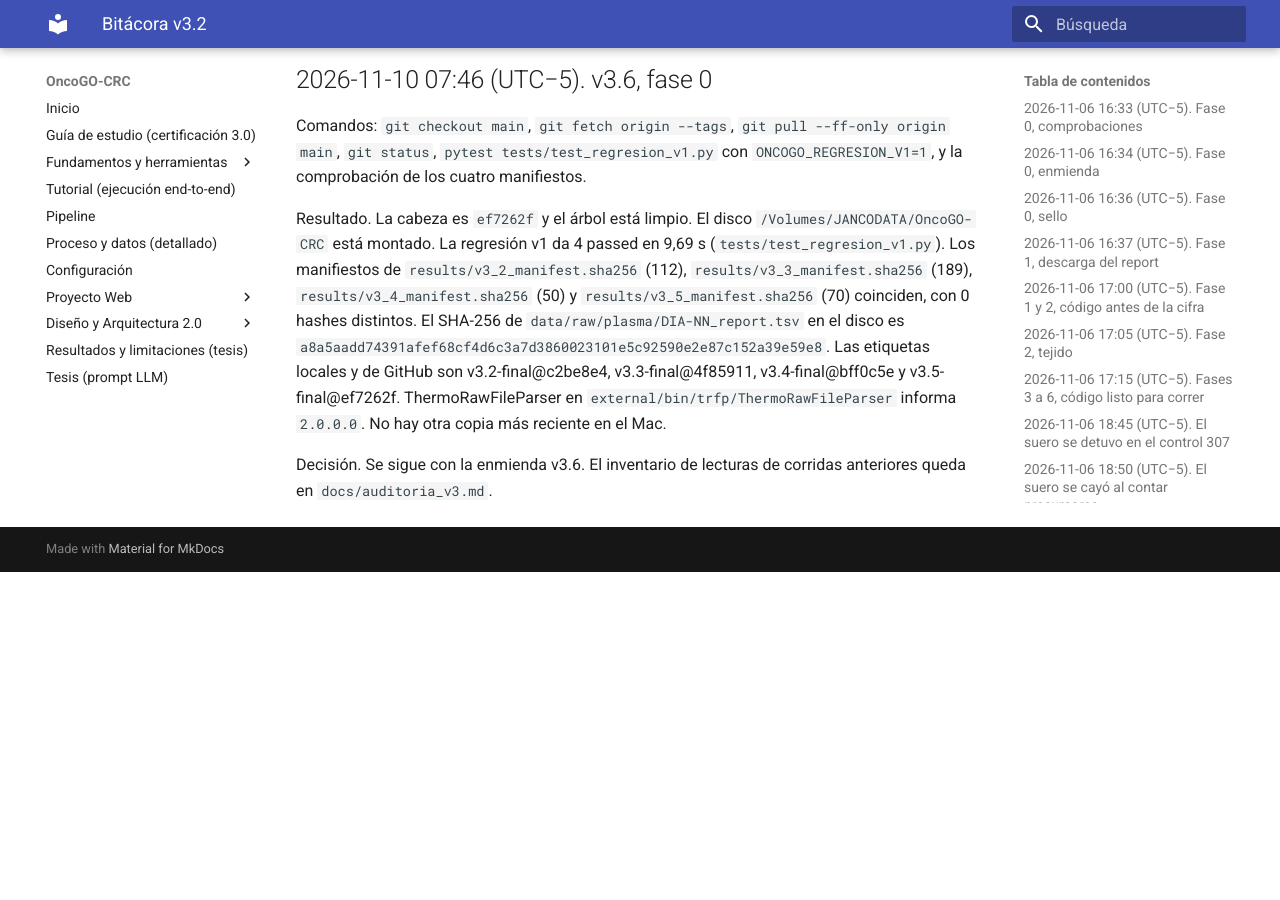
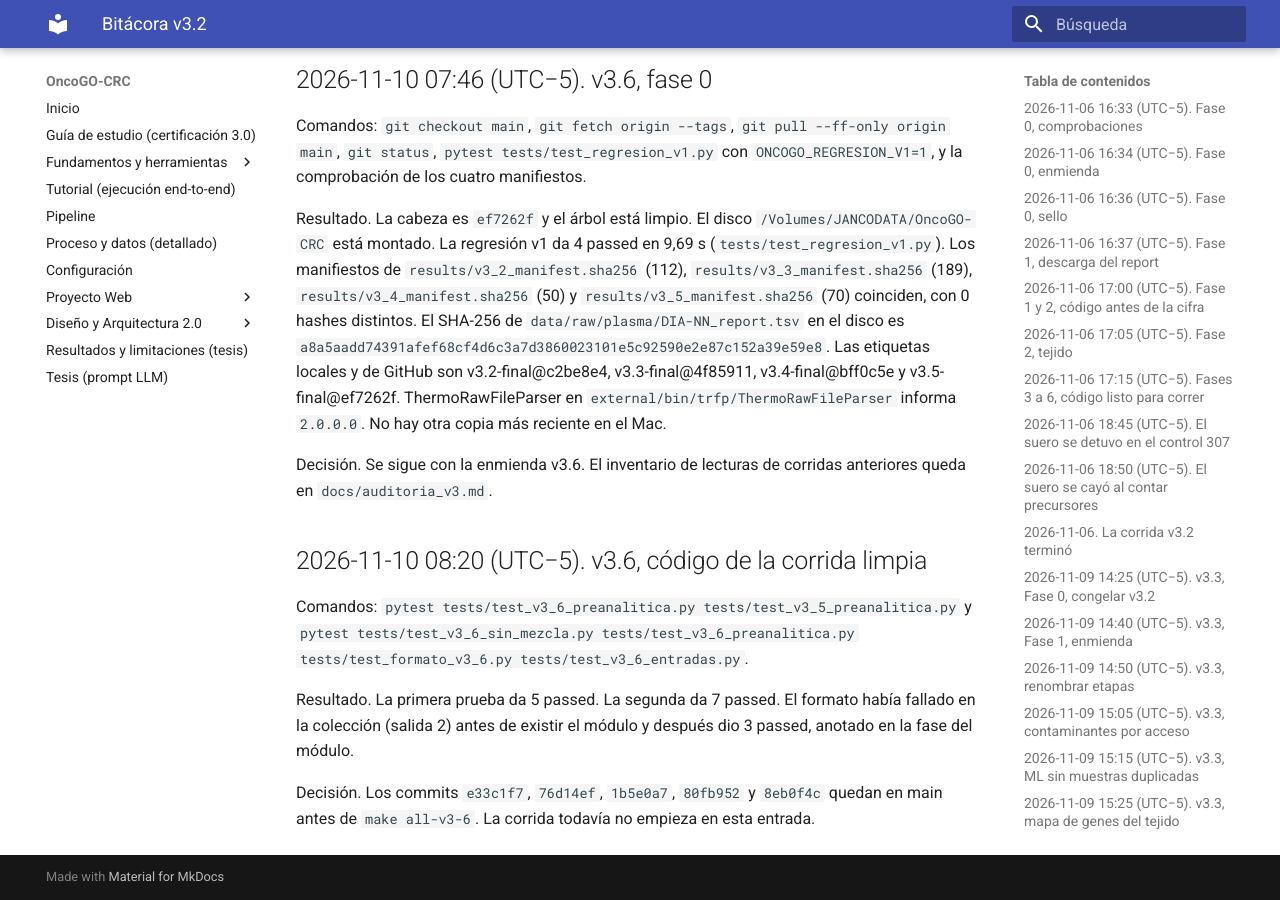
Before and after one commit to JancoDeveloper/OncoGO-CRC, an MkDocs documentation site: the page built from docs/bitacora_v3.md, in a window 1280 px wide and 900 px high, scrolled down 13537 px. Built offline with MkDocs 1.6.1 and Material for MkDocs 9.7.7, drawn with Linux system fonts in a browser that asks for light colours; before the commit the page ends 14109 px from its top, so only the background shows below that.

Commit message:
docs: bitácora de las pruebas de la corrida v3.6
Co-authored-by: Cursor <cursoragent@cursor.com>

```diff
--- a/docs/bitacora_v3.md
+++ b/docs/bitacora_v3.md
@@ -360,3 +360,11 @@ Comandos: `git checkout main`, `git fetch origin --tags`, `git pull --ff-only or
 Resultado. La cabeza es `ef7262f` y el árbol está limpio. El disco `/Volumes/JANCODATA/OncoGO-CRC` está montado. La regresión v1 da 4 passed en 9,69 s (`tests/test_regresion_v1.py`). Los manifiestos de `results/v3_2_manifest.sha256` (112), `results/v3_3_manifest.sha256` (189), `results/v3_4_manifest.sha256` (50) y `results/v3_5_manifest.sha256` (70) coinciden, con 0 hashes distintos. El SHA-256 de `data/raw/plasma/DIA-NN_report.tsv` en el disco es `a8a5aadd74391afef68cf4d6c3a7d3860023101e5c92590e2e87c152a39e59e8`. Las etiquetas locales y de GitHub son v3.2-final@c2be8e4, v3.3-final@4f85911, v3.4-final@bff0c5e y v3.5-final@ef7262f. ThermoRawFileParser en `external/bin/trfp/ThermoRawFileParser` informa `2.0.0.0`. No hay otra copia más reciente en el Mac.
 
 Decisión. Se sigue con la enmienda v3.6. El inventario de lecturas de corridas anteriores queda en `docs/auditoria_v3.md`.
+
+## 2026-11-10 08:20 (UTC−5). v3.6, código de la corrida limpia
+
+Comandos: `pytest tests/test_v3_6_preanalitica.py tests/test_v3_5_preanalitica.py` y `pytest tests/test_v3_6_sin_mezcla.py tests/test_v3_6_preanalitica.py tests/test_formato_v3_6.py tests/test_v3_6_entradas.py`.
+
+Resultado. La primera prueba da 5 passed. La segunda da 7 passed. El formato había fallado en la colección (salida 2) antes de existir el módulo y después dio 3 passed, anotado en la fase del módulo.
+
+Decisión. Los commits `e33c1f7`, `76d14ef`, `1b5e0a7`, `80fb952` y `8eb0f4c` quedan en main antes de `make all-v3-6`. La corrida todavía no empieza en esta entrada.
```
